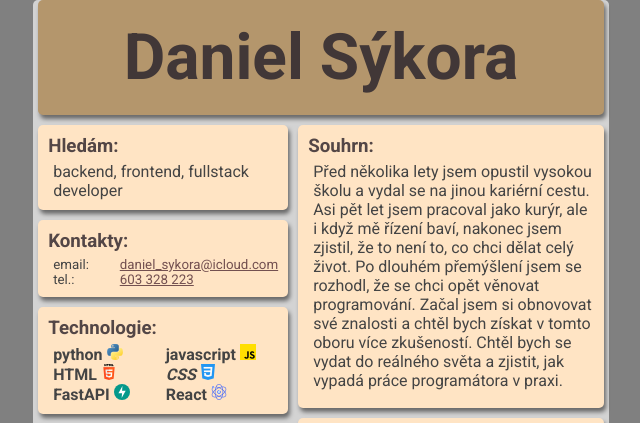
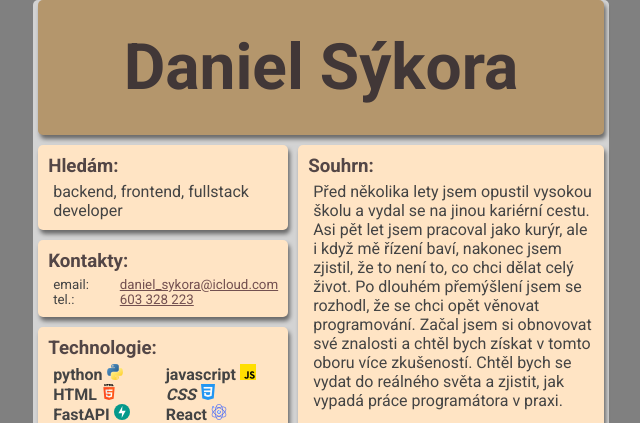
Before and after one commit to qwality/CV_for_server, a FastAPI app: page / in a window 1280 px wide. Shown: the top 423 px of the page, without its empty margins (319-959 px from the left). Run offline with FastAPI, Linux system fonts and the light colour scheme.

Commit message:
margin headru

```diff
--- a/static/css/main.css
+++ b/static/css/main.css
@@ -47,7 +47,7 @@ html{
     color: #413737;
     text-align: center;
     font-size: 4em;
-    margin: 20px;
+    margin: 30px;
 }
 /* .header p{
     font-size: 2em;
```
